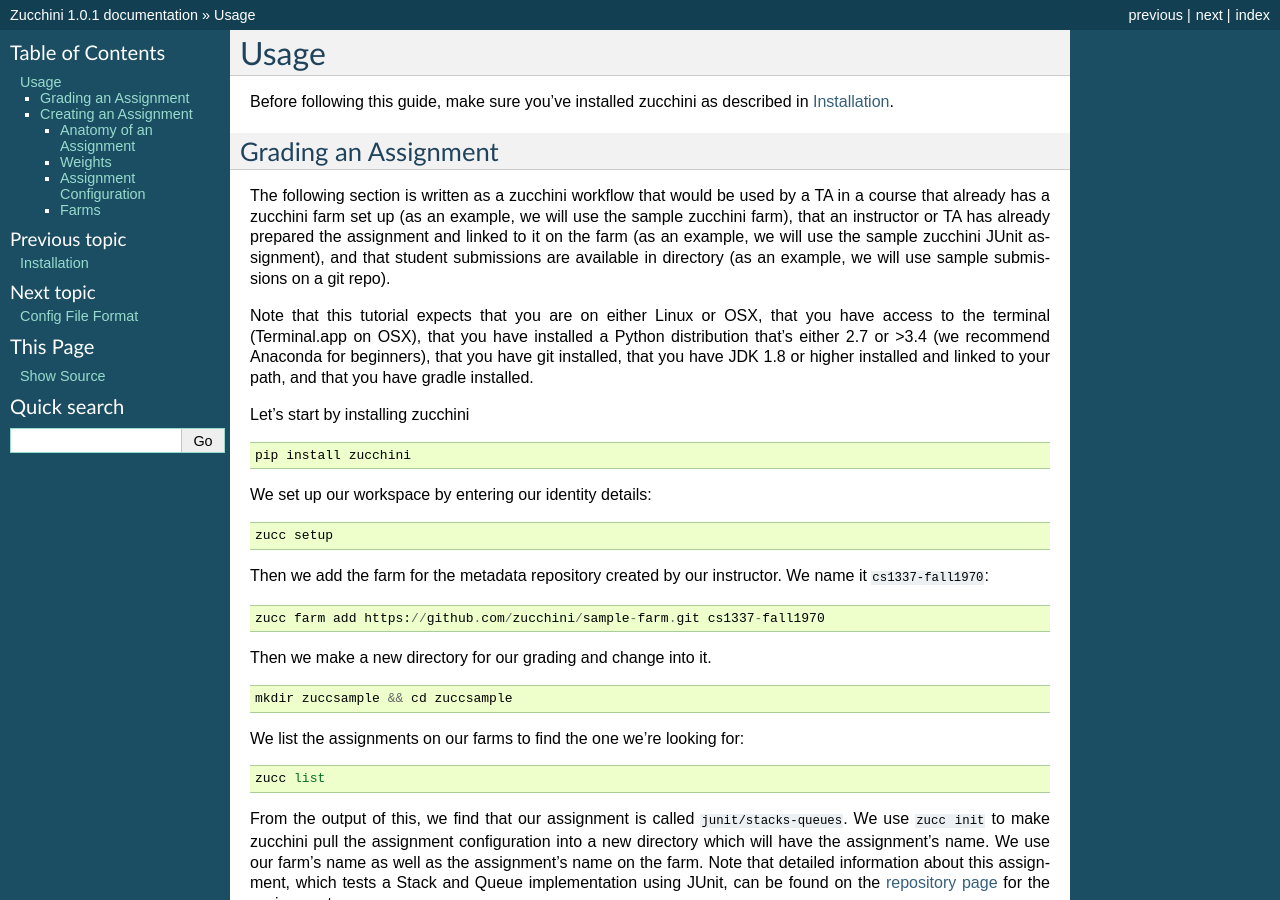
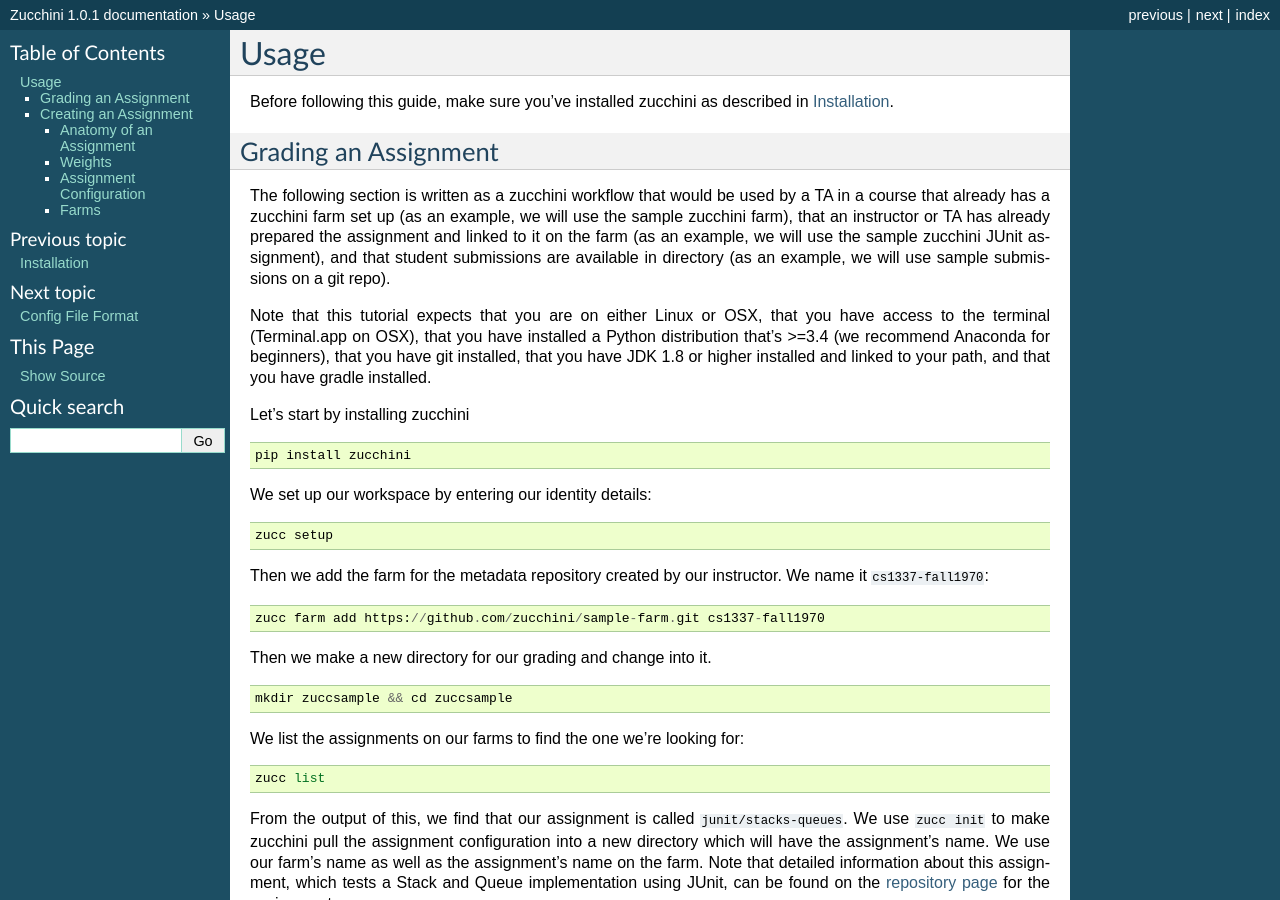
Before and after one commit to zucchini/zucchini, a Sphinx documentation site: the page built from docs/usage.rst, in a window 1280 px wide and 900 px high. Built offline with Sphinx 7.4.7, drawn with Linux system fonts in a browser that asks for light colours; pages that are not in the unit, such as notebooks, are missing from menus.

Commit message:
Remove references to python 2.7 in docs

```diff
--- a/CONTRIBUTING.rst
+++ b/CONTRIBUTING.rst
@@ -101,7 +101,7 @@
 2. If the pull request adds functionality, the docs should be updated. Put
    your new functionality into a function with a docstring, and add the
    feature to the list in README.rst.
-3. The pull request should work for Python 2.7, 3.4 and 3.5, and for PyPy. Check
+3. The pull request should work for Python 3.4-3.8, and for PyPy. Check
    https://travis-ci.org/zucchini/zucchini/pull_requests
    and make sure that the tests pass for all supported Python versions.
 
--- a/docs/usage.rst
+++ b/docs/usage.rst
@@ -19,9 +19,9 @@
 
 Note that this tutorial expects that you are on either Linux or OSX, that you
 have access to the terminal (Terminal.app on OSX), that you have installed a
-Python distribution that's either 2.7 or >3.4 (we recommend Anaconda for
-beginners), that you have git installed, that you have JDK 1.8 or higher
-installed and linked to your path, and that you have gradle installed.
+Python distribution that's >=3.4 (we recommend Anaconda for beginners), that you
+have git installed, that you have JDK 1.8 or higher installed and linked to your
+path, and that you have gradle installed.
 
 Let’s start by installing zucchini
 
```
